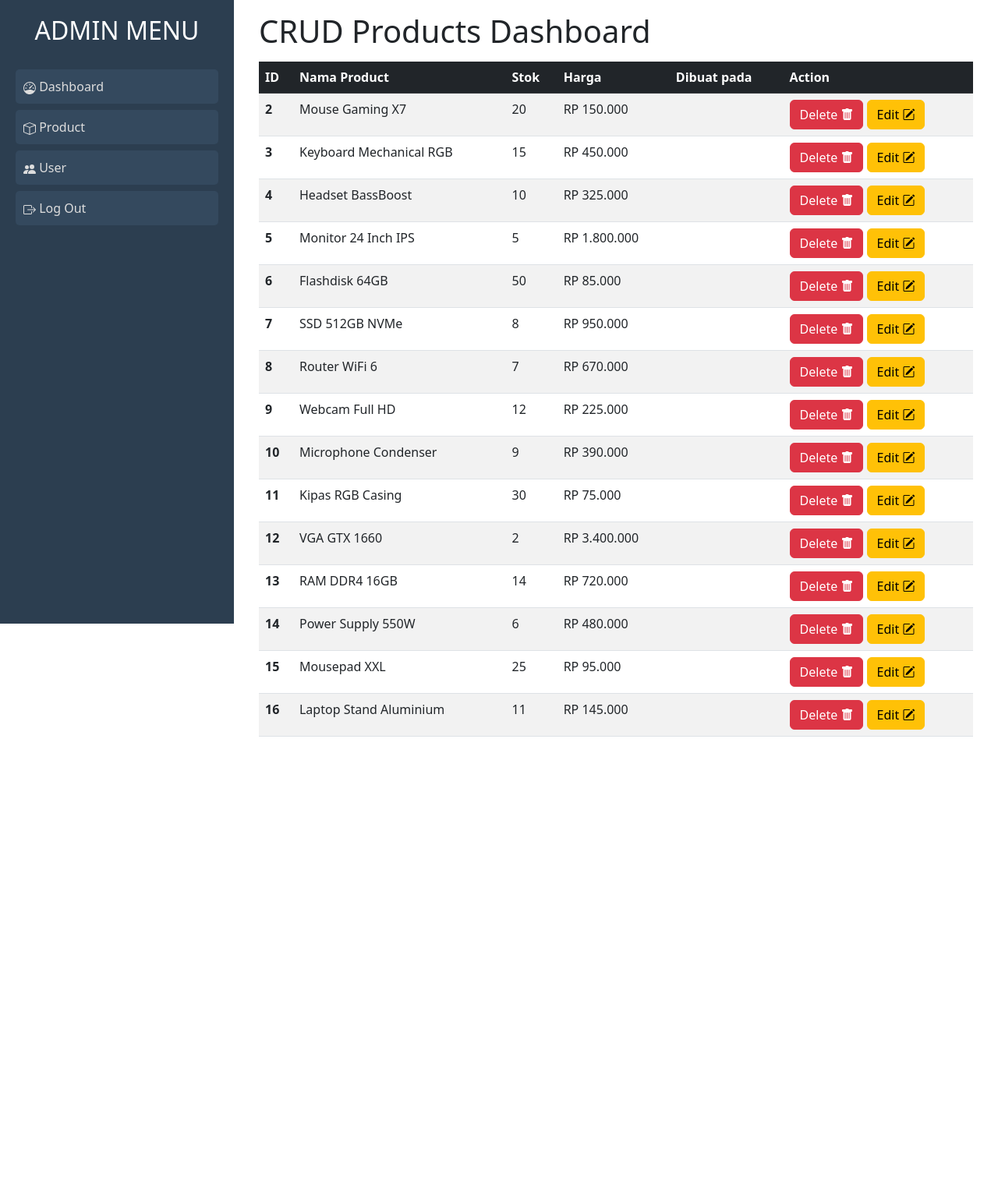
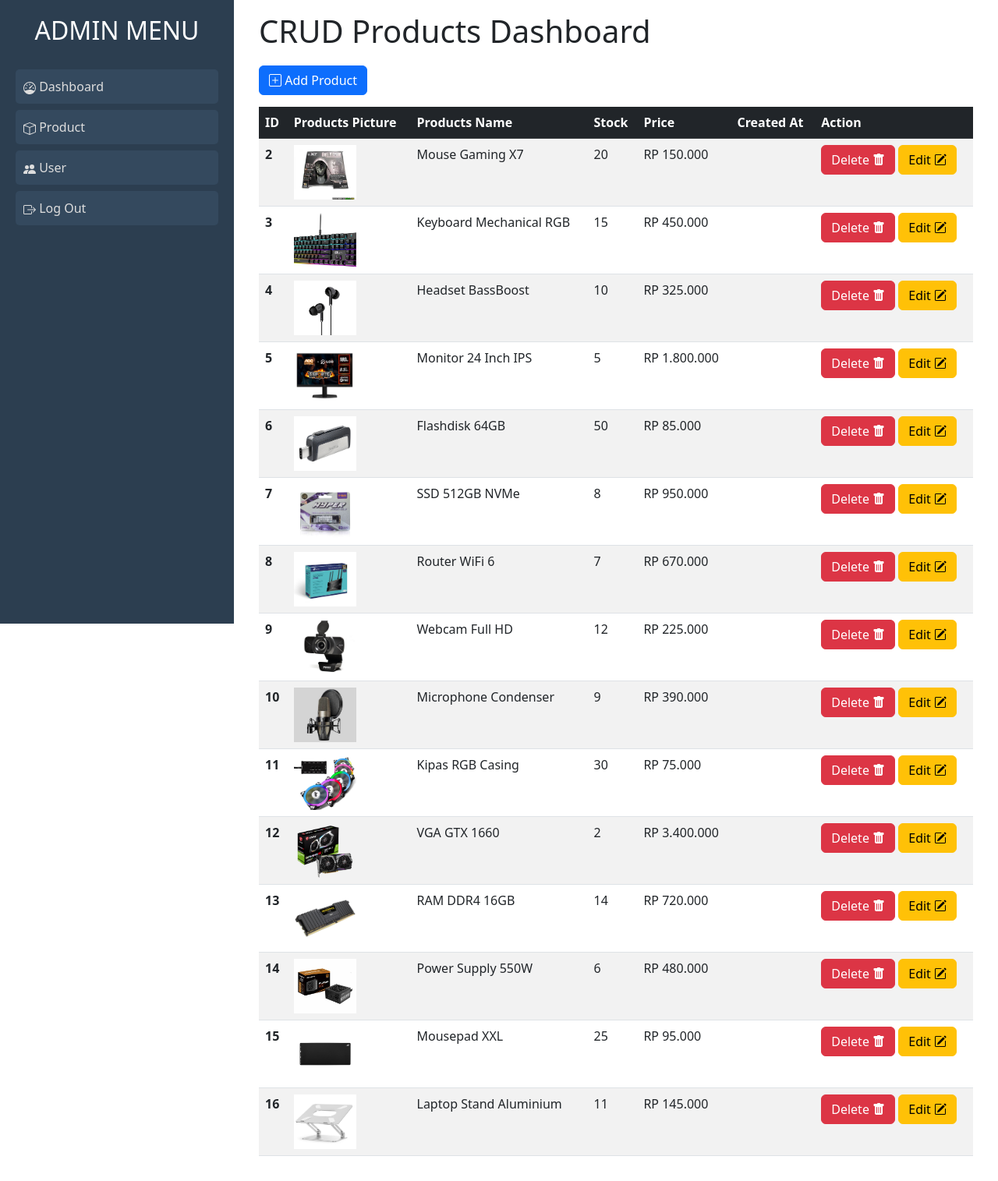
Before and after one commit to KyzaaDev/Mini-Ecommerce, a PHP site: page /MiniEcommerce/pages/admin/products.php in a window 1280 px wide. Shown: the part 56-1571 px from the top of the page at 78% size. Before the commit the page ends 1001 px from the top, so only its background shows below. Run offline with PHP 8.4, Linux system fonts and the light colour scheme; data comes from the database, SQL or seed files in the repository; data that the repository does not hold is empty.

Commit message:
feat: add button for create data

```diff
--- a/assets/css/dashboardstyle.css
+++ b/assets/css/dashboardstyle.css
@@ -60,3 +60,7 @@ body {
 .data-sec {
     margin-top: 15px;
 }
+
+.search-add {
+    margin-top: 20px;
+}
--- a/controllers/auth/auth_login.php
+++ b/controllers/auth/auth_login.php
@@ -6,7 +6,7 @@ if (isset($_POST["login"])) {
     $username = mysqli_real_escape_string($conn, $_POST["user"]);
     $password = $_POST["pass"];
 
-    $result = mysqli_query($conn, "SELECT * FROM users WHERE username = '$username'");
+    $result = mysqli_query($conn, "SELECT * FROM users WHERE BINARY username = '$username'");
 
     if (mysqli_num_rows($result) > 0) {
         $user = mysqli_fetch_assoc($result);
--- a/pages/admin/products.php
+++ b/pages/admin/products.php
@@ -33,15 +33,20 @@ $products = produkList();
                 <h1>CRUD Products Dashboard</h1>
             </section>
 
+            <section class="search-add">
+                <button type="button" class="btn btn-primary"><i class="bi bi-plus-square"></i> Add Product</button>
+            </section>
+
             <section class="data-sec">
                 <table class="table table-striped">
                     <thead class="table-dark">
                         <tr>
                             <th scope="col">ID</th>
-                            <th scope="col">Nama Product</th>
-                            <th scope="col">Stok</th>
-                            <th scope="col">Harga</th>
-                            <th scope="col">Dibuat pada</th>
+                            <th scope="col">Products Picture</th>
+                            <th scope="col">Products Name</th>
+                            <th scope="col">Stock</th>
+                            <th scope="col">Price</th>
+                            <th scope="col">Created At</th>
                             <th scope="col">Action</th>
                         </tr>
                     </thead>
@@ -49,6 +54,9 @@ $products = produkList();
                     <?php foreach ($products as $product) : ?>
                         <tr>
                             <th scope="row"><?= $product["id"] ?></th>
+                            <th scope="row">
+                                <img src="<?= BASE_URL?>assets/images/<?=$product['pic']?>" alt="Gambar ga ketemu" style="height: 70px; width: 80px; object-fit:cover;">
+                            </th>
                             <td><?= $product["nama_product"] ?></td>
                             <td><?= $product["stok"] ?></td>
                             <td>RP <?= number_format($product["harga"], 0, ",", "."); ?></td>
```
Also changed, not shown: pages/admin/dashboard.php (+10 -9 lines), 1 other file.
